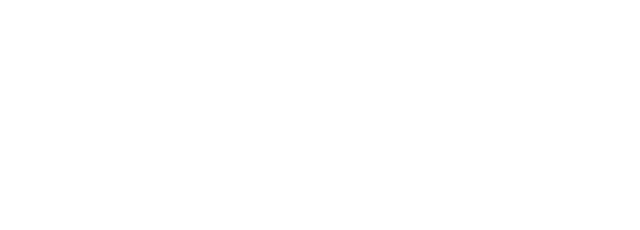
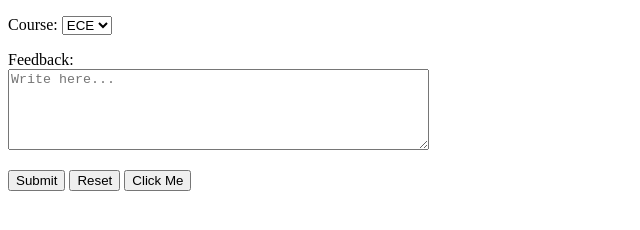
Before and after one commit to gauravtyagi789/WDW_0044, a plain HTML site: page Web Designing Workshop--1 subject/assignment16_select_textarea_buttons.html in a window 1280 px wide. Shown: the whole page, without its empty margins (0-640 px from the left). Drawn offline with Linux system fonts and the light colour scheme.

Commit message:
assignment16 completed

```diff
--- a/Web Designing Workshop--1 subject/assignment16_select_textarea_buttons.html
+++ b/Web Designing Workshop--1 subject/assignment16_select_textarea_buttons.html
@@ -5,3 +5,26 @@
   <title>Select, Textarea and Buttons</title>
 </head>
 <body>
+  <form>
+    <p>
+      <label for="course">Course:</label>
+      <select id="course" name="course">
+        <option value="ece">ECE</option>
+        <option value="cse">CSE</option>
+        <option value="me">ME</option>
+      </select>
+    </p>
+
+    <p>
+      <label for="fb">Feedback:</label><br>
+      <textarea id="fb" name="feedback" rows="5" cols="50" placeholder="Write here..."></textarea>
+    </p>
+
+    <p>
+      <button type="submit">Submit</button>
+      <button type="reset">Reset</button>
+      <button type="button">Click Me</button>
+    </p>
+  </form>
+</body>
+</html>
```
